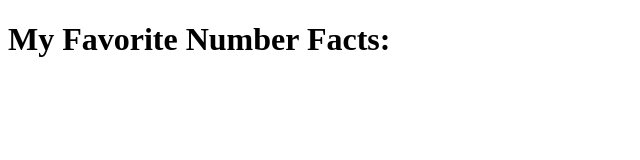
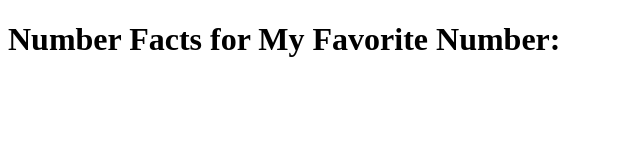
Before and after one commit to clay-odell/Promises_Exercises, a plain HTML site: page index.html in a window 1280 px wide. Shown: the whole page, without its empty margins (0-640 px from the left). Drawn offline with nearby package versions, Linux system fonts and the light colour scheme; no server answers.

Commit message:
adjusted some of the HTML

```diff
--- a/index.html
+++ b/index.html
@@ -6,7 +6,7 @@
     <title>Promise Exercises</title>
 </head>
 <body>
-    <h1>My Favorite Number Facts:</h1>
+    <h1>Number Facts for My Favorite Number:</h1>
     <ul id="fav-facts">
 
     </ul>
```
